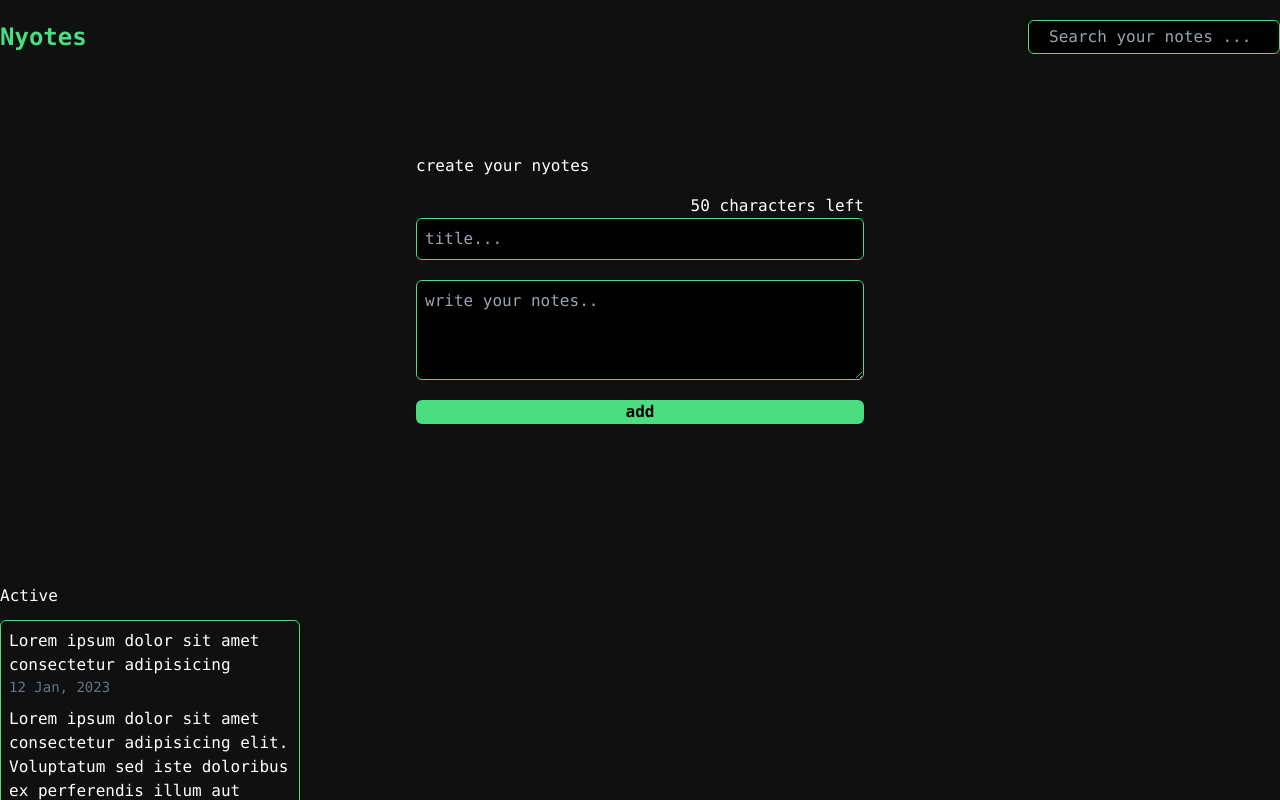
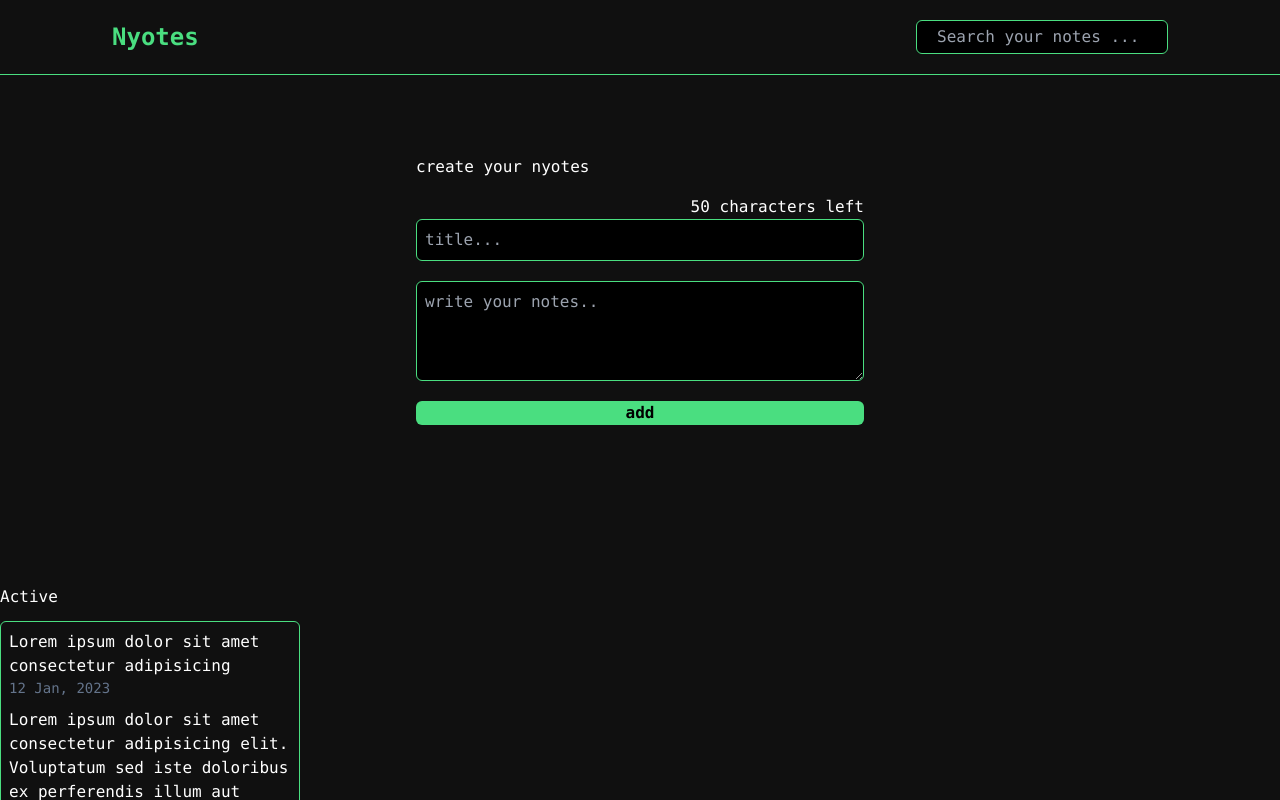
Before and after one commit to anangyoga/nyotes, a React (Vite) app: page / in a window 1280 px wide. Shown: the top 800 px of the page. Built offline with nearby package versions, Linux system fonts and the light colour scheme.

Commit message:
fix: Header padding

```diff
--- a/src/App.jsx
+++ b/src/App.jsx
@@ -4,9 +4,11 @@ import NotesForm from "./components/NotesForm";
 function App() {
   return (
     <main className="bg-[#101010] text-white font-mono">
-      <section className="max-w-7xl mx-auto">
+      <section>
         <Header />
-        <NotesForm />
+        <div className="max-w-7xl mx-auto">
+          <NotesForm />
+        </div>
       </section>
     </main>
   );
--- a/src/components/Header.jsx
+++ b/src/components/Header.jsx
@@ -1,8 +1,10 @@
 export const Header = () => {
   return (
-    <nav className="flex justify-between items-center py-5">
-      <h1 className="text-2xl font-bold text-green-400">Nyotes</h1>
-      <input type="text" placeholder="Search your notes ..." className="px-5 py-1 bg-black outline-none border border-green-400 text-green-50 rounded-md" />
-    </nav>
+    <header>
+      <div className="flex justify-between items-center py-5 md:px-28 border border-x-0 border-t-0 border-b border-green-400">
+        <h1 className="text-2xl font-bold text-green-400">Nyotes</h1>
+        <input type="text" placeholder="Search your notes ..." className="px-5 py-1 bg-black outline-none border border-green-400 text-green-50 rounded-md" />
+      </div>
+    </header>
   );
 };
```
